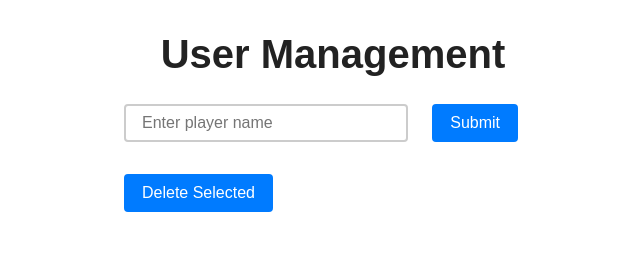
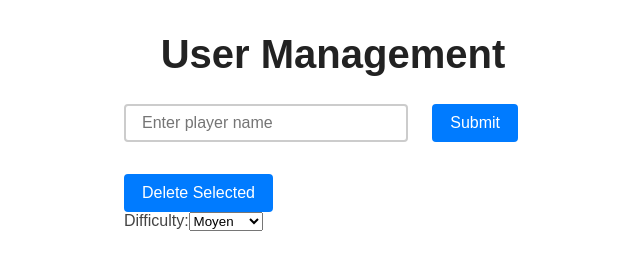
Before and after one commit to QL2111/M1_Agile_CAPI, a plain HTML site: page index.html in a window 1280 px wide. Shown: the whole page, without its empty margins (307-947 px from the left). Drawn offline with Linux system fonts and the light colour scheme.

Commit message:
SelectDifficulty
Form Radio, page d'accueil pour choisir la difficulté

```diff
--- /dev/null
+++ b/Components/SelectDifficulty.js
@@ -0,0 +1,42 @@
+// SelectDifficulty.js
+const SelectDifficulty = () => {
+    const handleSelectChange = (e) => {
+        const selectedDifficulty = e.target.value;
+        console.log('Selected Difficulty:', selectedDifficulty);
+        // Vous pouvez effectuer d'autres actions en fonction de la difficulté choisie
+    };
+
+    const formElement = document.createElement('form');
+    const labelElement = document.createElement('label');
+    labelElement.setAttribute('for', 'difficulty');
+    labelElement.textContent = 'Difficulty:';
+
+    const selectElement = document.createElement('select');
+    selectElement.id = 'difficulty';
+    selectElement.addEventListener('change', handleSelectChange);
+
+    const optionMedium = document.createElement('option');
+    optionMedium.value = 'medium';
+    optionMedium.textContent = 'Moyen';
+
+    const optionStrict = document.createElement('option');
+    optionStrict.value = 'strict';
+    optionStrict.textContent = 'Strict';
+
+    const optionMedian = document.createElement('option');
+    optionMedian.value = 'median';
+    optionMedian.textContent = 'Médiane';
+
+    // Ajoutez les options au selectElement
+    selectElement.appendChild(optionMedium);
+    selectElement.appendChild(optionStrict);
+    selectElement.appendChild(optionMedian);
+
+    // Ajoutez les éléments au formulaire
+    formElement.appendChild(labelElement);
+    formElement.appendChild(selectElement);
+
+    return formElement;
+};
+
+export default SelectDifficulty;
--- a/View/UserView.js
+++ b/View/UserView.js
@@ -15,6 +15,7 @@ export default class UserView {
         this.input.name = 'user';
         this.submitButton = this.createElement('button');
         this.submitButton.textContent = 'Submit';
+
 
         // Tạo danh sách để hiển thị người chơi - Créer une liste pour afficher les joueurs
         this.userList = this.createElement('ul', 'user-list');
--- a/app.js
+++ b/app.js
@@ -1,7 +1,11 @@
 import UserModel from './Model/UserModel.js'
 import UserView from './View/UserView.js'
 import UserController from './Controller/UserController.js'
+import SelectDifficulty from './Components/SelectDifficulty.js';
 
 const userView = new UserView();
 const userModel = new UserModel();
 const userController = new UserController(userModel, userView);
+
+const selectDifficulty = SelectDifficulty();
+document.getElementById('root').appendChild(selectDifficulty);
```
Also changed, not shown: index.html (+1 -0 lines).
